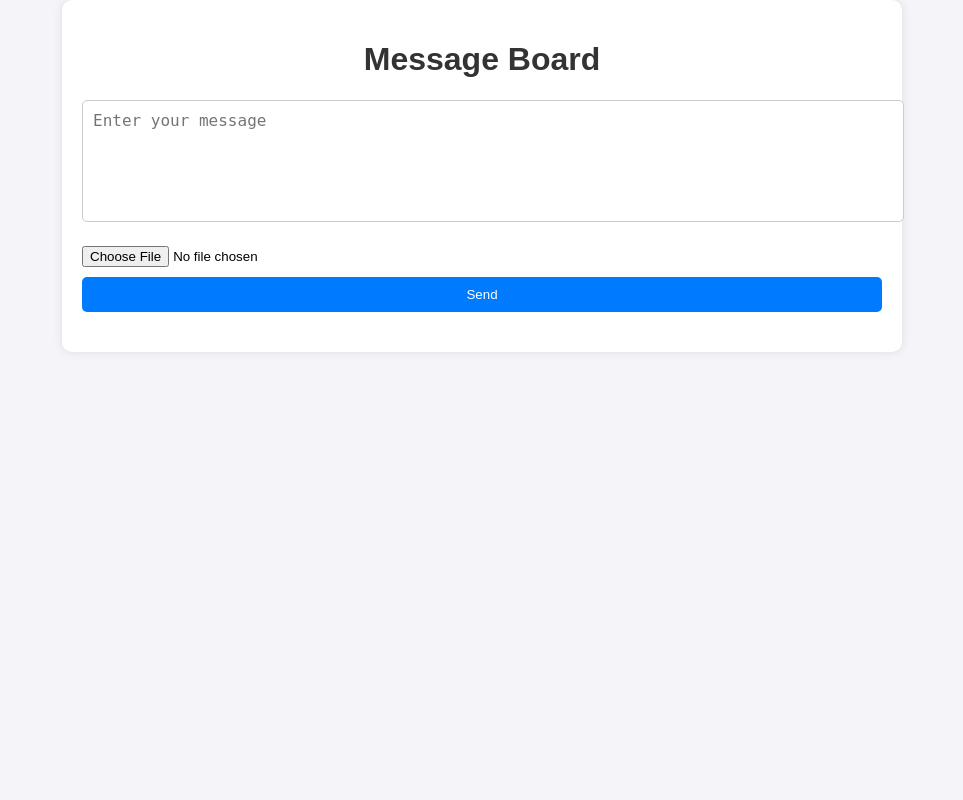
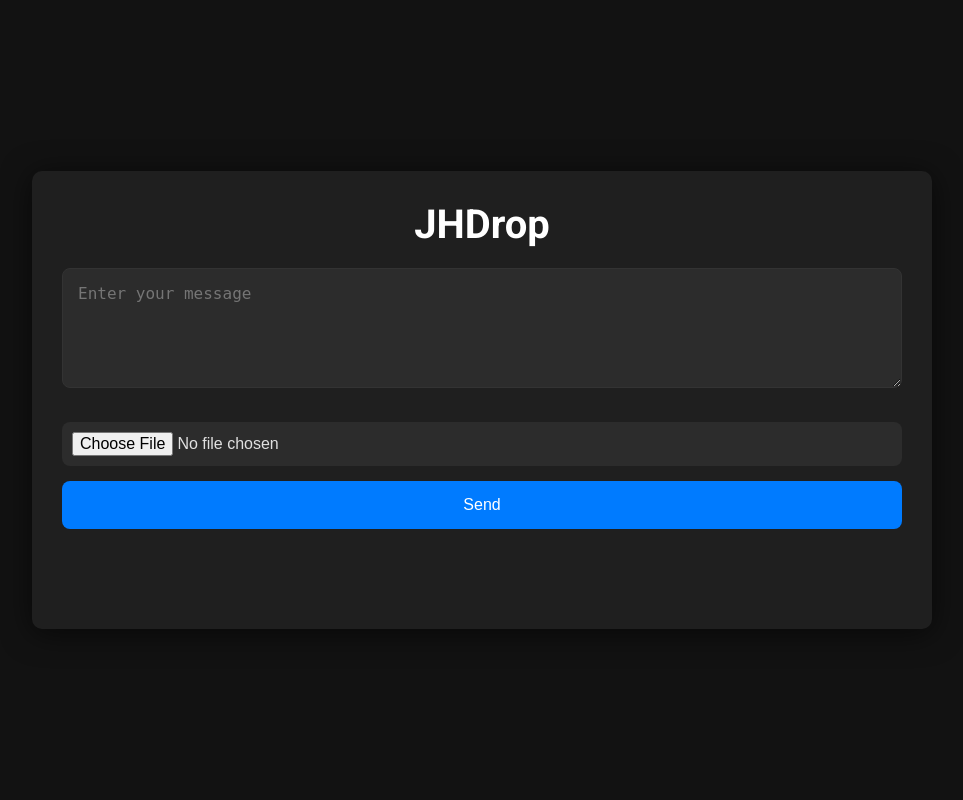
Before and after one commit to benbirchpersonal/jhook.dev, a PHP site: page /share/index.html in a window 1280 px wide. Shown: the whole page, without its empty margins (158-1121 px from the left). Run offline with PHP 8.4, Linux system fonts and the light colour scheme; data that the repository does not hold is empty.

Commit message:
made dark mode

```diff
--- a/share/index.html
+++ b/share/index.html
@@ -1,14 +1,15 @@
 <!DOCTYPE html>
 <html lang="en">
 <head>
+    <link href="https://fonts.googleapis.com/css2?family=Roboto:wght@400;500;700&display=swap" rel="stylesheet">
     <meta charset="UTF-8">
     <meta name="viewport" content="width=device-width, initial-scale=1.0">
-    <title>Message Board</title>
+    <title>JHDrop</title>
     <link rel="stylesheet" href="styles.css">
 </head>
 <body>
     <div class="container">
-        <h1>Message Board</h1>
+        <h1>JHDrop</h1>
         <form id="messageForm" enctype="multipart/form-data">
             <textarea id="messageInput" name="message" placeholder="Enter your message" required></textarea>
             <input type="file" id="fileInput" name="file">
--- a/share/script.js
+++ b/share/script.js
@@ -23,7 +23,7 @@ function fetchMessages() {
         .then(response => response.json())
         .then(data => {
             const messagesDiv = document.getElementById("messages");
-            messagesDiv.innerHTML = "";
+            messagesDiv.innerHTML = ""; // Clear previous messages
 
             if (data.success) {
                 data.messages.forEach(msg => {
--- a/share/styles.css
+++ b/share/styles.css
@@ -1,69 +1,153 @@
-body {
-    font-family: Arial, sans-serif;
-    background-color: #f4f4f9;
+/* General Reset */
+* {
     margin: 0;
     padding: 0;
+    box-sizing: border-box;
+}
+
+body {
+    font-family: 'Roboto', sans-serif;
+    background-color: #121212;
+    color: #e0e0e0;
+    padding: 0;
+    display: flex;
+    justify-content: center;
+    align-items: center;
+    min-height: 100vh;
 }
 
 .container {
-    max-width: 800px;
-    margin: 0 auto;
-    padding: 20px;
-    background-color: #fff;
+    max-width: 900px;
+    width: 100%;
+    background-color: #1f1f1f;
     border-radius: 10px;
-    box-shadow: 0 0 10px rgba(0, 0, 0, 0.1);
+    padding: 30px;
+    box-shadow: 0 4px 30px rgba(0, 0, 0, 0.6);
+    animation: fadeIn 0.6s ease-out;
 }
 
 h1 {
+    font-size: 2.5rem;
     text-align: center;
-    color: #333;
+    color: #fff;
+    margin-bottom: 20px;
+    animation: slideIn 0.8s ease-out;
 }
 
+/* Form Styling */
 textarea {
     width: 100%;
-    height: 100px;
-    margin-bottom: 10px;
-    padding: 10px;
-    border-radius: 5px;
-    border: 1px solid #ccc;
-    font-size: 16px;
-    resize: none;
+    height: 120px;
+    padding: 15px;
+    margin-bottom: 15px;
+    border: 1px solid #333;
+    background-color: #2c2c2c;
+    color: #e0e0e0;
+    font-size: 1rem;
+    border-radius: 8px;
+    transition: all 0.3s ease;
+}
+
+textarea:focus {
+    border-color: #007bff;
+    background-color: #333;
+    outline: none;
 }
 
 input[type="file"] {
-    margin: 10px 0;
+    margin: 15px 0;
+    border-radius: 8px;
+    background-color: #2c2c2c;
+    color: #e0e0e0;
+    padding: 10px;
+    width: 100%;
+    cursor: pointer;
+    border: none;
+    font-size: 1rem;
 }
 
 button {
     width: 100%;
-    padding: 10px;
+    padding: 15px;
     background-color: #007bff;
     color: white;
     border: none;
-    border-radius: 5px;
+    border-radius: 8px;
     cursor: pointer;
+    font-size: 1rem;
+    transition: background-color 0.3s ease;
 }
 
 button:hover {
     background-color: #0056b3;
 }
 
+/* Messages Styling */
 #messages {
-    margin-top: 20px;
+    margin-top: 30px;
+    padding: 20px;
+    animation: fadeIn 1s ease-out;
 }
 
 .message {
-    background-color: #f1f1f1;
-    padding: 10px;
+    background-color: #2a2a2a;
+    padding: 15px;
+    margin-bottom: 15px;
+    border-radius: 8px;
+    position: relative;
+    overflow: hidden;
+    animation: slideUp 0.6s ease-out;
+}
+
+.message p {
+    color: #fff;
+    font-size: 1.1rem;
     margin-bottom: 10px;
-    border-radius: 5px;
 }
 
 .message a {
     color: #007bff;
     text-decoration: none;
+    font-size: 1rem;
+    font-weight: bold;
 }
 
 .message a:hover {
     text-decoration: underline;
 }
+
+.message:hover {
+    background-color: #333;
+}
+
+/* Keyframe Animations */
+@keyframes fadeIn {
+    from {
+        opacity: 0;
+    }
+    to {
+        opacity: 1;
+    }
+}
+
+@keyframes slideIn {
+    from {
+        transform: translateY(-50px);
+        opacity: 0;
+    }
+    to {
+        transform: translateY(0);
+        opacity: 1;
+    }
+}
+
+@keyframes slideUp {
+    from {
+        transform: translateY(20px);
+        opacity: 0;
+    }
+    to {
+        transform: translateY(0);
+        opacity: 1;
+    }
+}
```
